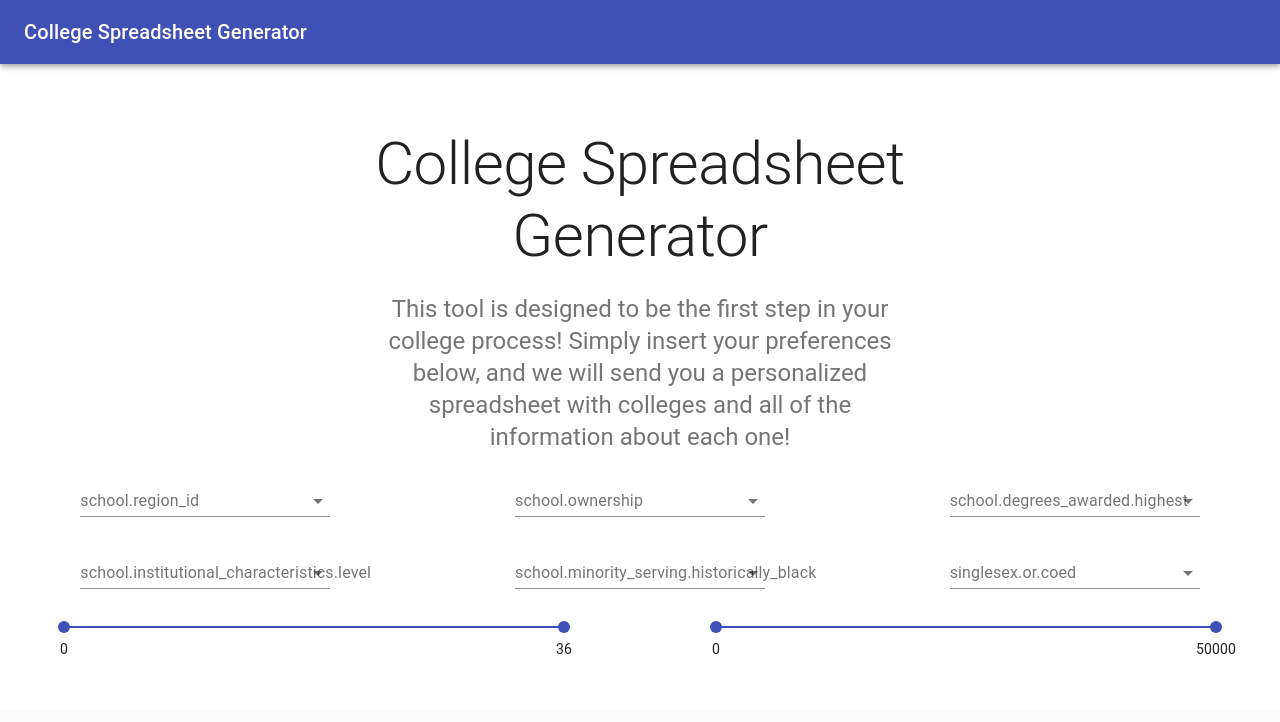
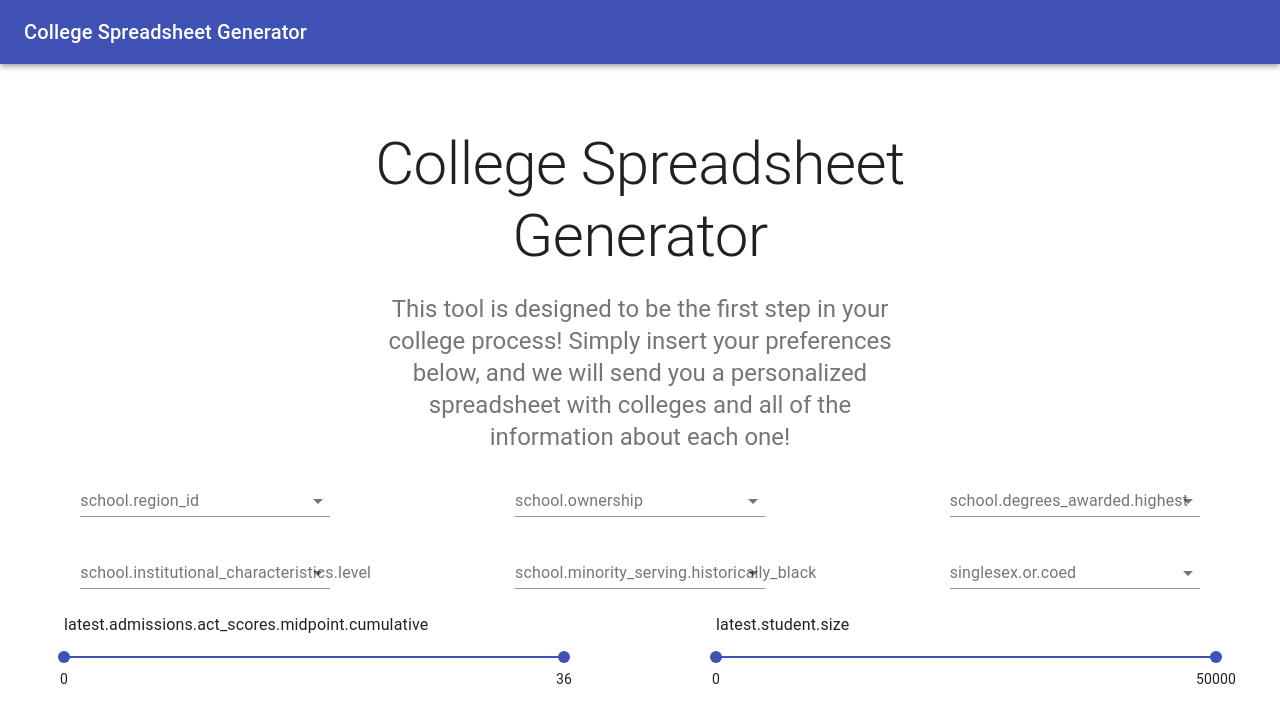
Before and after one commit to jackdavidweber/simpleCollegeDataForm, a React (Create React App) app: page / in a window 1280 px wide. Shown: the top 722 px of the page. Built offline with nearby package versions, Linux system fonts and the light colour scheme; no server answers.

Commit message:
added labels to sliders

```diff
--- a/src/FiltersMapping.js
+++ b/src/FiltersMapping.js
@@ -14,6 +14,8 @@ import Autocomplete from '@material-ui/lab/Autocomplete';
 import TextField from '@material-ui/core/TextField';
 import Grid from '@material-ui/core/Grid';
 import Slider from '@material-ui/core/Slider';
+import Typography from '@material-ui/core/Typography';
+
 
 
 const useStyles = makeStyles(theme => ({
@@ -99,6 +101,9 @@ export default function MultipleSelect({input, buttonBehavior}) {
             : // If first element is not a string, use sliders
               <Grid align="center" item xs={6}>
                 <FormControl key={field} >
+                  <Typography align="left" variant="body1" gutterBottom>
+                    {field}
+                  </Typography>
                   <Slider
                     value={values[field]}
                     className={classes.slider}
```
